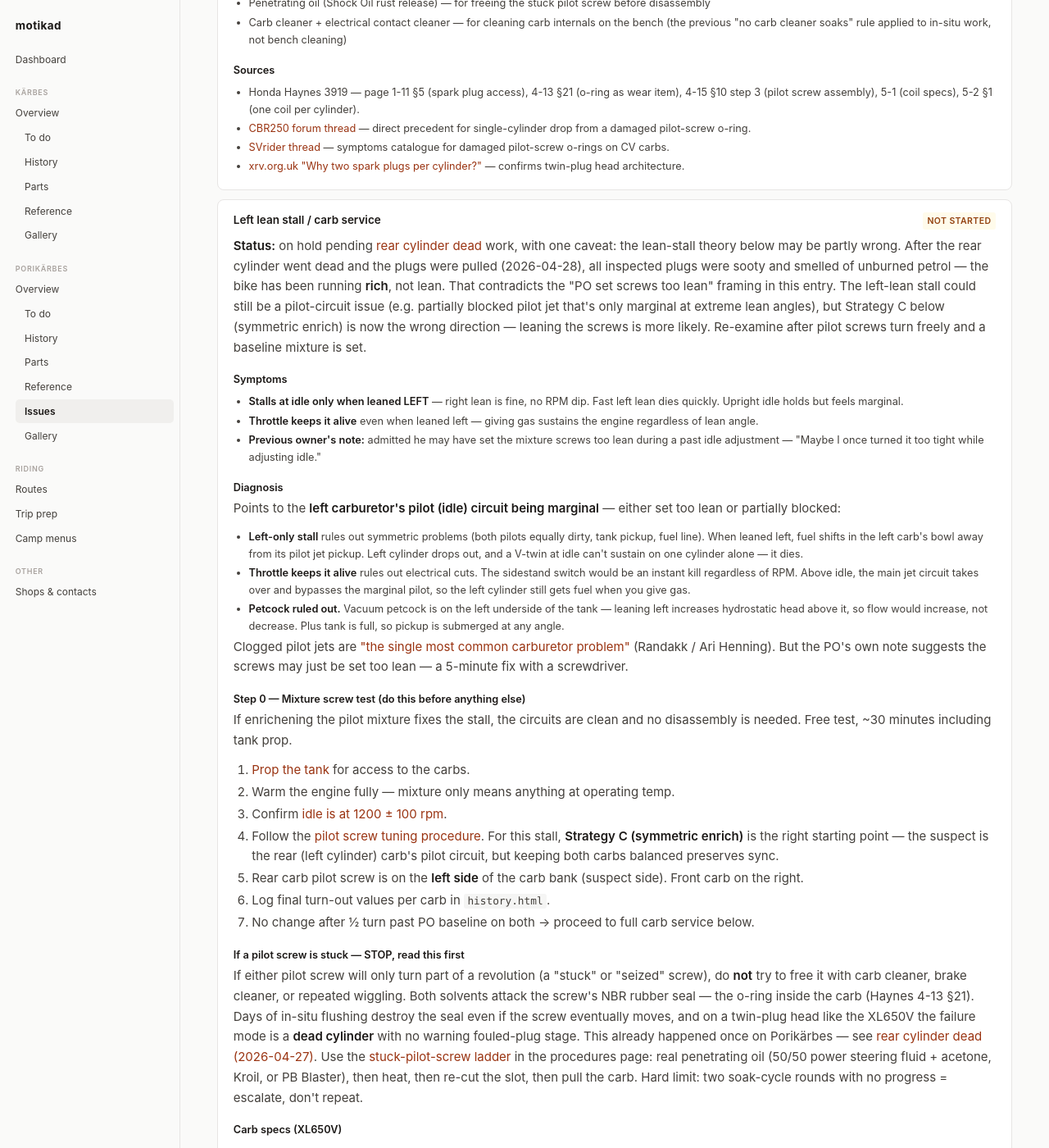
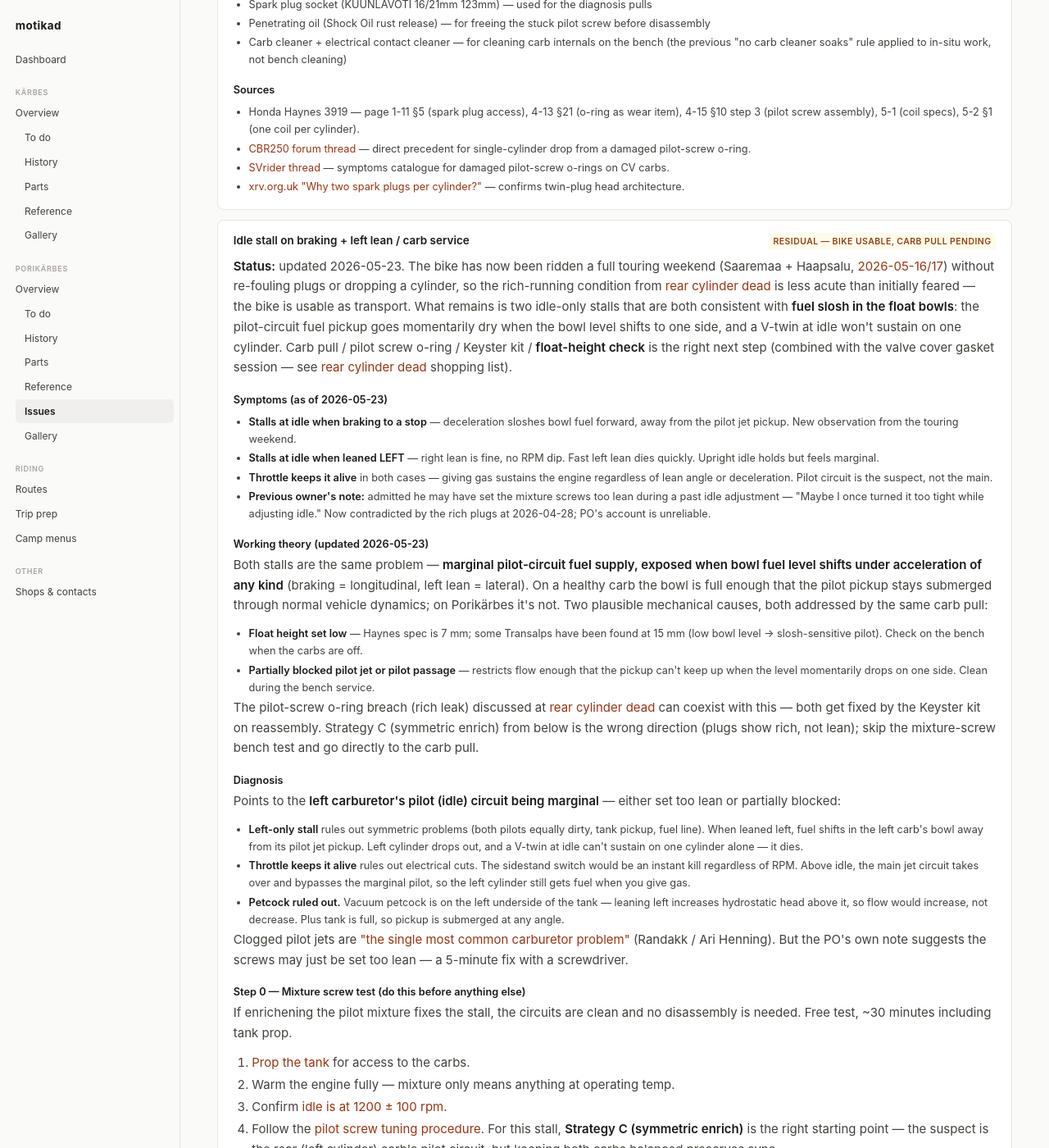
Before and after one commit to mats-johanson/motikad, a Jekyll site: the page built from bikes/honda-transalp-650/issues.html, in a window 1280 px wide and 1400 px high, scrolled down 2692 px. Shown: the whole window at 82% size. Built offline with Jekyll 4.4.1, drawn with Linux system fonts in a browser that asks for light colours; some of the changed text lies outside the part shown.

Commit message:
Update Porikärbes status after Saaremaa/Haapsalu weekend
Touring weekend (2026-05-16/17) proved the bike rideable for transport —
rich-running condition is borderline, not acute, and didn't refoul plugs
over several hundred km. Residual problem is two idle-only stalls
(braking-to-stop, left lean) consistent with float-bowl slosh.

Refresh dashboard badge, todo priority, issue status, and carb-service
diagnosis to lead with the slosh-stall (now the primary symptom). Carb
pull remains the right next step, bundled with the valve-cover-gasket
job for shared disassembly.

```diff
--- a/bikes/honda-transalp-650/issues.html
+++ b/bikes/honda-transalp-650/issues.html
@@ -11,7 +11,7 @@ title: "Active Issues — Porikärbes"
       <h3>Rear cylinder dead — fouled by rich-running condition</h3>
       <span class="badge badge-warn">partially resolved — bike runs on both cyls, rich condition pending</span>
     </div>
-    <p><strong>Status:</strong> updated 2026-04-28. Rear cylinder recovered after cleaning the rear-LH plug (no tank work). Both cylinders firing again. Underlying rich-running condition is still present — both cylinder plugs were sooty and smelled of unburned petrol, not solvent. Carb-cleaner-drowning theory turned out to be wrong; the bike has been running too rich on both carbs. Plugs will re-foul over time until the mixture issue is fixed. Bike is rideable for short trips but isn't a finished repair.</p>
+    <p><strong>Status:</strong> updated 2026-05-23. Rear cylinder recovered after cleaning the rear-LH plug on 2026-04-28 (no tank work). Both cylinders firing again. Underlying rich-running condition is still present — both cylinder plugs were sooty and smelled of unburned petrol, not solvent — but the touring weekend on 2026-05-16/17 (Saaremaa + Haapsalu, several hundred km) ran without incident and without re-fouling, so the rich condition is borderline rather than acute. Bike is genuinely usable as transport. The carb pull is still the right plan — both for the rich condition and for the slosh-sensitive idle stall at <a href="#carb-service">#carb-service</a>.</p>
 
     <h4>Original symptoms (2026-04-27)</h4>
     <ul>
@@ -54,7 +54,7 @@ title: "Active Issues — Porikärbes"
     <h4>What to stop doing immediately</h4>
     <ul>
       <li><strong>No more carb cleaner</strong> at the stuck pilot screw. It doesn't free seized brass threads and it attacks the rubber seal. Use real penetrating oil instead (Shock Oil at Motohoov, or PB Blaster, or the ATF/PSF + acetone homebrew).</li>
-      <li><strong>Don't ride it as transport.</strong> Both cylinders fire now, but the bike is still running rich — the plugs will re-soot over time, and unburned fuel washes past the piston rings into the crankcase, thinning the engine oil. On a 23-year-old engine you don't want to accelerate any wear. Short test rides for diagnosis are fine; commuting on it isn't. Porikärbes has no cat (Arrow direct-through, see <a href="parts.html">parts</a>), so the cat-cooking risk doesn't apply here, but the oil-wash and plug-fouling risks do.</li>
+      <li><strong>Don't postpone the carb pull indefinitely.</strong> Touring is OK — the bike has done a Saaremaa + Haapsalu weekend (2026-05-16/17) without re-fouling — but it's still running rich enough that some unburned fuel washes past the piston rings into the crankcase and thins the engine oil. On a 23-year-old engine you don't want to accelerate any wear. Plan the carb-pull session before the season really builds up km; doing it together with the valve-cover-gasket job (shared disassembly, see shopping list below) is the efficient path.</li>
     </ul>
 
     <h4>Parts to source — combined repair session</h4>
@@ -133,17 +133,26 @@ title: "Active Issues — Porikärbes"
 
   <div class="entry" id="carb-service">
     <div class="entry-head">
-      <h3>Left lean stall / carb service</h3>
-      <span class="badge badge-warn">not started</span>
+      <h3>Idle stall on braking + left lean / carb service</h3>
+      <span class="badge badge-warn">residual — bike usable, carb pull pending</span>
     </div>
-    <p><strong>Status:</strong> on hold pending <a href="#rear-cylinder-dead">rear cylinder dead</a> work, with one caveat: the lean-stall theory below may be partly wrong. After the rear cylinder went dead and the plugs were pulled (2026-04-28), all inspected plugs were sooty and smelled of unburned petrol — the bike has been running <strong>rich</strong>, not lean. That contradicts the "PO set screws too lean" framing in this entry. The left-lean stall could still be a pilot-circuit issue (e.g. partially blocked pilot jet that's only marginal at extreme lean angles), but Strategy C below (symmetric enrich) is now the wrong direction — leaning the screws is more likely. Re-examine after pilot screws turn freely and a baseline mixture is set.</p>
+    <p><strong>Status:</strong> updated 2026-05-23. The bike has now been ridden a full touring weekend (Saaremaa + Haapsalu, <a href="history.html">2026-05-16/17</a>) without re-fouling plugs or dropping a cylinder, so the rich-running condition from <a href="#rear-cylinder-dead">rear cylinder dead</a> is less acute than initially feared — the bike is usable as transport. What remains is two idle-only stalls that are both consistent with <strong>fuel slosh in the float bowls</strong>: the pilot-circuit fuel pickup goes momentarily dry when the bowl level shifts to one side, and a V-twin at idle won't sustain on one cylinder. Carb pull / pilot screw o-ring / Keyster kit / <strong>float-height check</strong> is the right next step (combined with the valve cover gasket session — see <a href="#rear-cylinder-dead">rear cylinder dead</a> shopping list).</p>
 
-    <h4>Symptoms</h4>
+    <h4>Symptoms (as of 2026-05-23)</h4>
     <ul>
-      <li><strong>Stalls at idle only when leaned LEFT</strong> — right lean is fine, no RPM dip. Fast left lean dies quickly. Upright idle holds but feels marginal.</li>
-      <li><strong>Throttle keeps it alive</strong> even when leaned left — giving gas sustains the engine regardless of lean angle.</li>
-      <li><strong>Previous owner's note:</strong> admitted he may have set the mixture screws too lean during a past idle adjustment — "Maybe I once turned it too tight while adjusting idle."</li>
+      <li><strong>Stalls at idle when braking to a stop</strong> — deceleration sloshes bowl fuel forward, away from the pilot jet pickup. New observation from the touring weekend.</li>
+      <li><strong>Stalls at idle when leaned LEFT</strong> — right lean is fine, no RPM dip. Fast left lean dies quickly. Upright idle holds but feels marginal.</li>
+      <li><strong>Throttle keeps it alive</strong> in both cases — giving gas sustains the engine regardless of lean angle or deceleration. Pilot circuit is the suspect, not the main.</li>
+      <li><strong>Previous owner's note:</strong> admitted he may have set the mixture screws too lean during a past idle adjustment — "Maybe I once turned it too tight while adjusting idle." Now contradicted by the rich plugs at 2026-04-28; PO's account is unreliable.</li>
     </ul>
+
+    <h4>Working theory (updated 2026-05-23)</h4>
+    <p>Both stalls are the same problem — <strong>marginal pilot-circuit fuel supply, exposed when bowl fuel level shifts under acceleration of any kind</strong> (braking = longitudinal, left lean = lateral). On a healthy carb the bowl is full enough that the pilot pickup stays submerged through normal vehicle dynamics; on Porikärbes it's not. Two plausible mechanical causes, both addressed by the same carb pull:</p>
+    <ul>
+      <li><strong>Float height set low</strong> — Haynes spec is 7 mm; some Transalps have been found at 15 mm (low bowl level → slosh-sensitive pilot). Check on the bench when the carbs are off.</li>
+      <li><strong>Partially blocked pilot jet or pilot passage</strong> — restricts flow enough that the pickup can't keep up when the level momentarily drops on one side. Clean during the bench service.</li>
+    </ul>
+    <p>The pilot-screw o-ring breach (rich leak) discussed at <a href="#rear-cylinder-dead">rear cylinder dead</a> can coexist with this — both get fixed by the Keyster kit on reassembly. Strategy C (symmetric enrich) from below is the wrong direction (plugs show rich, not lean); skip the mixture-screw bench test and go directly to the carb pull.</p>
 
     <h4>Diagnosis</h4>
     <p>Points to the <strong>left carburetor's pilot (idle) circuit being marginal</strong> — either set too lean or partially blocked:</p>
--- a/bikes/honda-transalp-650/overview.html
+++ b/bikes/honda-transalp-650/overview.html
@@ -19,8 +19,8 @@ title: "Porikärbes Overview"
       <li><span class="spec-label">ARK expires</span> <span data-deadline="2026-05-31">05/2026</span></li>
     </ul>
     <div class="status-bar">
-      <span class="badge badge-warn">Rideable short trips — running rich, plugs will re-foul</span>
-      <span>See <a href="{{ '/bikes/honda-transalp-650/issues.html#rear-cylinder-dead' | relative_url }}">rear cylinder dead (updated 2026-04-28)</a></span>
+      <span class="badge badge-warn">Rideable — touring proven (Saaremaa + Haapsalu); idle stalls on braking to a stop or leaning left</span>
+      <span>See <a href="{{ '/bikes/honda-transalp-650/issues.html#carb-service' | relative_url }}">carb service pending (updated 2026-05-23)</a></span>
     </div>
   </div>
 </section>
--- a/bikes/honda-transalp-650/todo.html
+++ b/bikes/honda-transalp-650/todo.html
@@ -8,11 +8,11 @@ title: "To Do — Porikärbes"
   <ul class="todo-list">
     <li>
       <span class="p now">Now</span>
-      <a href="{{ '/bikes/honda-transalp-650/issues.html#rear-cylinder-dead' | relative_url }}"><strong>Rich-running condition</strong></a> — both cyls firing again after plug clean (2026-04-28), but bike runs rich. Pull remaining 2 plugs, check air filter, free stuck rear pilot screw with penetrating oil, then mixture work
+      <a href="{{ '/bikes/honda-transalp-650/issues.html#carb-service' | relative_url }}"><strong>Carb pull — idle stall on braking + left lean</strong></a> — touring is fine (Saaremaa + Haapsalu 2026-05-16/17), but idle dies on braking-to-stop and on left lean (float-bowl slosh). Combine with valve-cover-gasket job; shared disassembly
     </li>
     <li>
-      <span class="p later">Blocked</span>
-      <a href="{{ '/bikes/honda-transalp-650/issues.html#carb-service' | relative_url }}"><strong>Left lean stall</strong></a> — original theory now suspect (bike runs rich, not lean). Re-examine after pilot screws turn freely
+      <span class="p soon">With carb pull</span>
+      <a href="{{ '/bikes/honda-transalp-650/issues.html#rear-cylinder-dead' | relative_url }}"><strong>Rich-running condition</strong></a> — borderline rather than acute (no re-fouling over the touring weekend), but the carb pull addresses both this and the slosh stall in one session
     </li>
     <li>
       <span class="p soon">Soon</span>
--- a/index.html
+++ b/index.html
@@ -21,7 +21,7 @@ title: motikad
     <div class="card">
       <div class="card-head">
         <h3><a href="{{ '/bikes/honda-transalp-650/overview.html' | relative_url }}">Porikärbes</a></h3>
-        <span class="badge badge-warn">rideable short trips — running rich</span>
+        <span class="badge badge-warn">rideable — idle stalls on braking + left lean</span>
       </div>
       <div class="status-bar">
         <div class="metric">
@@ -62,8 +62,8 @@ title: motikad
         <a href="{{ '/bikes/honda-transalp-650/todo.html' | relative_url }}" class="meta">full list →</a>
       </div>
       <ul class="todo-list">
-        <li><b class="p now">Now</b> <a href="{{ '/bikes/honda-transalp-650/issues.html#rear-cylinder-dead' | relative_url }}"><strong>Rich-running carbs</strong></a> — both cyls firing after plug clean, mixture work pending</li>
-        <li><b class="p later">Blocked</b> <a href="{{ '/bikes/honda-transalp-650/issues.html#carb-service' | relative_url }}"><strong>Left lean stall</strong></a> — original lean theory now suspect; revisit after mixture sorted</li>
+        <li><b class="p now">Now</b> <a href="{{ '/bikes/honda-transalp-650/issues.html#carb-service' | relative_url }}"><strong>Carb pull — idle stall on braking + left lean</strong></a> — touring is fine (Saaremaa + Haapsalu); idle slosh-stall persists. Combine with valve-cover-gasket job</li>
+        <li><b class="p soon">With carb pull</b> <a href="{{ '/bikes/honda-transalp-650/issues.html#rear-cylinder-dead' | relative_url }}"><strong>Rich-running carbs</strong></a> — borderline, not acute; addressed in the same session</li>
         <li><b class="p soon">Soon</b> <a href="{{ '/bikes/honda-transalp-650/issues.html#brake-fluid' | relative_url }}"><strong>Brake fluid</strong></a> · <a href="{{ '/bikes/honda-transalp-650/issues.html#headlight-barrel' | relative_url }}"><strong>Headlight/barrel</strong></a> · <a href="{{ '/bikes/honda-transalp-650/issues.html#oil-bash-plate' | relative_url }}"><strong>Oil leak</strong></a></li>
         <li><b class="p now">Deadline</b> <a href="{{ '/bikes/honda-transalp-650/issues.html#ark-prep' | relative_url }}"><strong>ARK re-inspection</strong></a> — <span data-deadline="2026-05-31">05/2026</span></li>
         <li><b class="p later">Later</b> <a href="{{ '/bikes/honda-transalp-650/issues.html#tach-over-read' | relative_url }}"><strong>KOSO tach</strong></a> · <a href="{{ '/bikes/honda-transalp-650/issues.html#rear-shock' | relative_url }}"><strong>Rear shock</strong></a> · <strong>21" wheel</strong></li>
```
Also changed, not shown: bikes/honda-transalp-650/history.html (+29 -0 lines).
